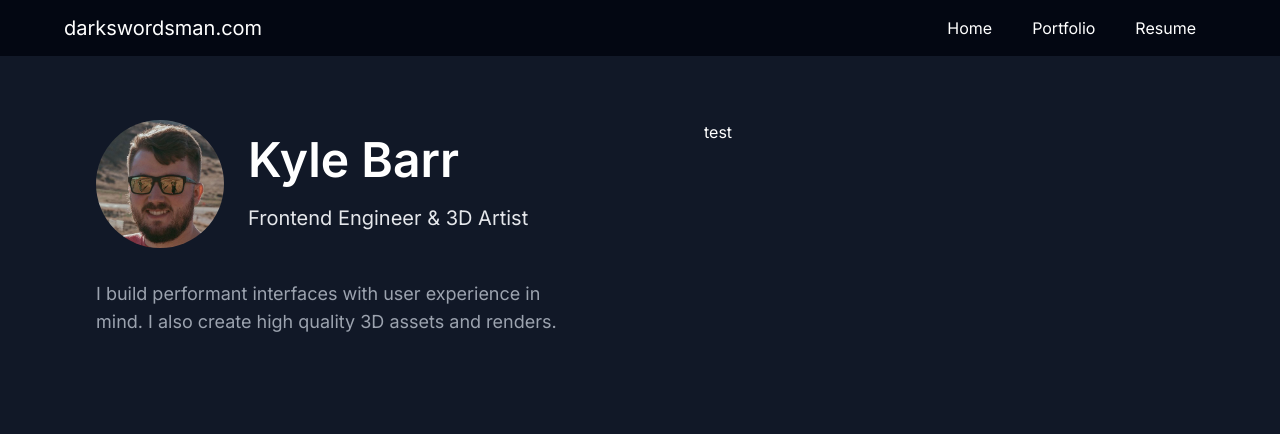
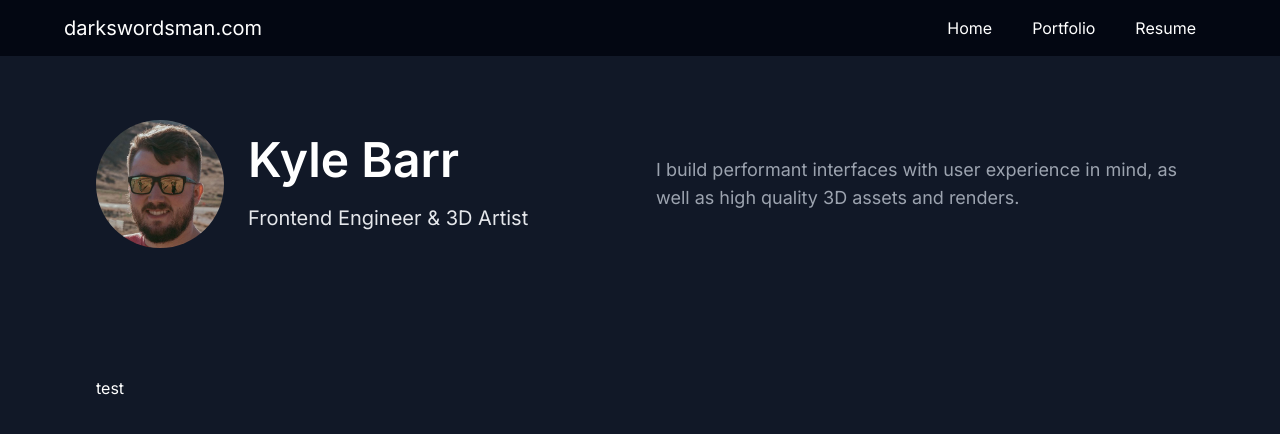
Before and after one commit to dark-swordsman/darkswordsman.com, a Next.js app: page / in a window 1280 px wide. Shown: the top 434 px of the page. Built offline with nearby package versions, Linux system fonts and the light colour scheme.

Commit message:
main page adjustments

```diff
--- a/src/app/layout.tsx
+++ b/src/app/layout.tsx
@@ -20,7 +20,7 @@ export default function RootLayout({
         <div className="grow-0 shrink basis-auto">
           <Navbar />
         </div>
-        <div className="h-dvh overflow-y-scroll grow shrink basis-auto">
+        <div className="h-dvh overflow-y-auto grow shrink basis-auto">
           {children}
         </div>
       </body>
--- a/src/app/page.tsx
+++ b/src/app/page.tsx
@@ -1,23 +1,8 @@
 export default function Home() {
   return (
-    <div>
-      <div className="flex lg:flex-row flex-col lg:justify-center">
-        <div className="lg:w-[38rem] shrink">
-          <div className="p-16 flex flex-col gap-8">
-            <div className="flex-row flex gap-6">
-              <img src="/img/pfp.jpg" className="h-32 rounded-full" />
-              <div className="flex flex-col justify-center gap-5">
-                <span className="text-5xl font-semibold">Kyle Barr</span>
-                <div className="flex flex-col text-gray-200">
-                  <span className="text-xl">Frontend Engineer & 3D Artist</span>
-                </div>
-              </div>
-            </div>
-            <div className="text-gray-400 text-lg flex flex-col gap-2">
-              <span>I build performant interfaces with user experience in mind. I also create high quality 3D assets and renders.</span>
-            </div>
-          </div>
-        </div>
+    <div className="flex justify-center">
+      <div className="flex flex-col max-w-[76rem]">
+        <Hero />
         <div className="lg:w-[38rem]">
           <div className="p-16">
             test
@@ -27,3 +12,22 @@ export default function Home() {
     </div>
   );
 }
+
+function Hero() {
+  return (
+    <div className="p-16 lg:grid lg:grid-cols-2 flex flex-col gap-8">
+      <div className="flex md:flex-row flex-col gap-6">
+        <img src="/img/pfp.jpg" className="h-32 w-32 rounded-full" />
+        <div className="flex flex-col justify-center gap-5">
+          <span className="text-5xl font-semibold">Kyle Barr</span>
+          <div className="flex flex-col text-gray-200">
+            <span className="text-xl">Frontend Engineer & 3D Artist</span>
+          </div>
+        </div>
+      </div>
+      <div className="text-gray-400 text-lg flex items-center">
+        <span>I build performant interfaces with user experience in mind, as well as high quality 3D assets and renders.</span>
+      </div>
+    </div>
+  );
+}
--- a/src/components/navbar/Navbar.tsx
+++ b/src/components/navbar/Navbar.tsx
@@ -4,7 +4,7 @@ import NavLink from "./NavLink";
 export default function Navbar() {
     return (
         <div className="w-full flex justify-center h-14 bg-gray-950">
-          <div className="w-[76rem] flex justify-between items-center grow-0 px-8">
+          <div className="w-[76rem] flex justify-between items-center px-8">
             <Link href="/" className="cursor-pointer">
               <span className="text-xl">darkswordsman.com</span>
             </Link>
```
